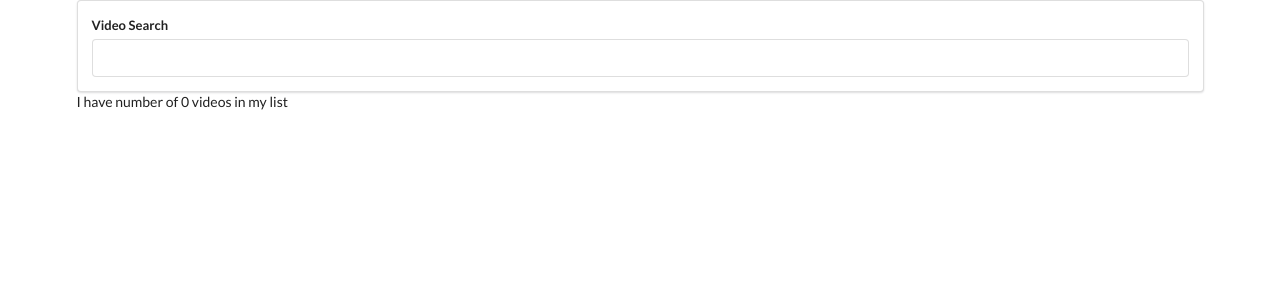
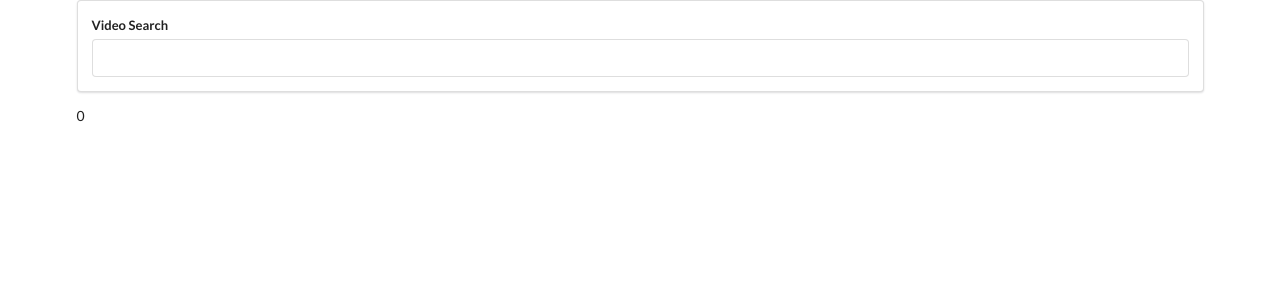
Before and after one commit to Selchuck/video-addict, a React (Create React App) app: page / in a window 1280 px wide. Shown: the top 300 px of the page. Built offline with nearby package versions, Linux system fonts and the light colour scheme.

Commit message:
create VideoList functional component

```diff
--- a/src/components/App.js
+++ b/src/components/App.js
@@ -1,6 +1,7 @@
 import React from 'react';
 import SearchBar from './SearchBar';
 import youtube from '../apis/youtube';
+import VideoList from './videoList';
 
 class App extends React.Component {
     state = { videos: [] };
@@ -19,7 +20,7 @@
         return (
             <div className="ui container">
                 <SearchBar onTermSubmit={this.onTermSubmit} />
-                I have number of {this.state.videos.length} videos in my list
+                <VideoList videos={this.state.videos} />
             </div>
         )
     }
--- /dev/null
+++ b/src/components/videoList.js
@@ -0,0 +1,11 @@
+import React from 'react';
+
+const VideoList = (props) => {
+    return(
+        <div>
+            {props.videos.length}
+        </div>
+    )
+};
+
+export default VideoList;
```
Also changed, not shown: 1 other file (tests, documents, lock files or other folders).
